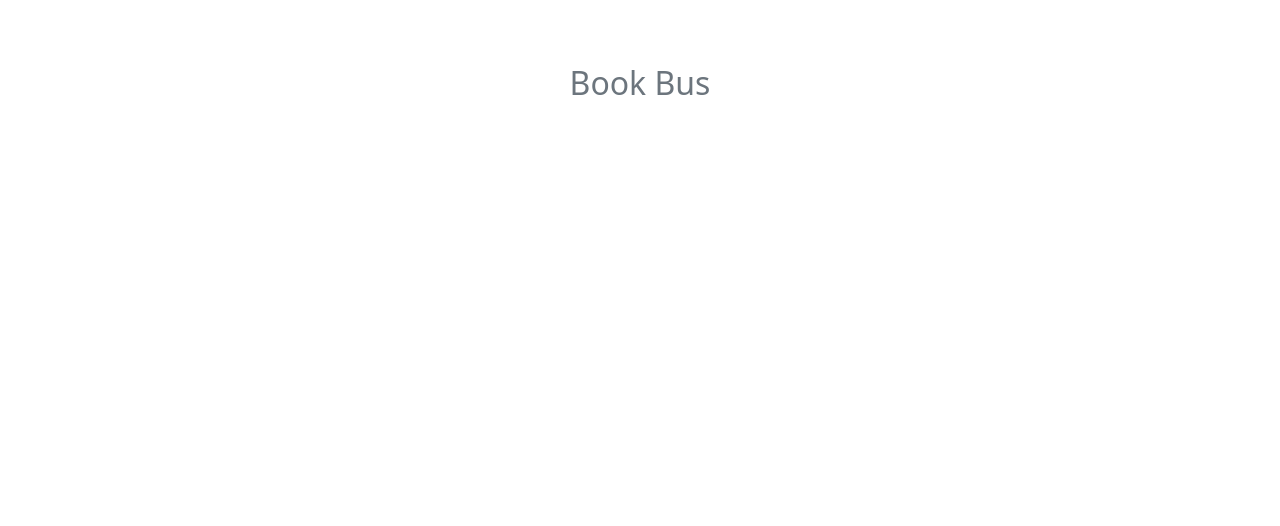
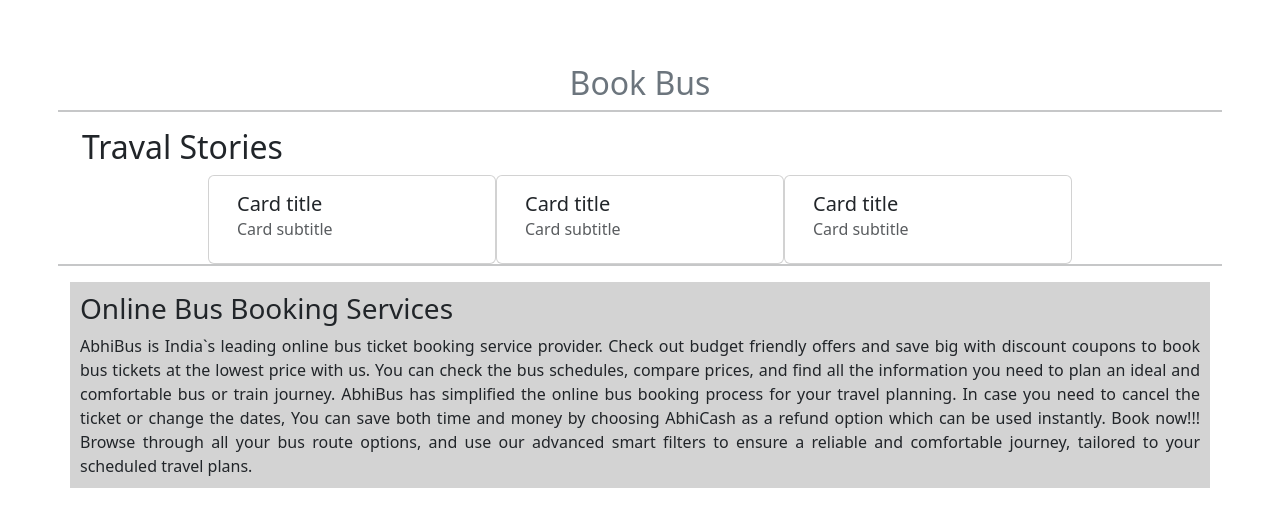
Before and after one commit to cicadaXiR/TravalBookingSyatem, a React (Create React App) app: page /bus in a window 1280 px wide. Shown: the top 526 px of the page. Built offline with nearby package versions, Linux system fonts and the light colour scheme.

Commit message:
changes in busticket.jsx

```diff
--- /dev/null
+++ b/src/Css/travalstory.css
@@ -0,0 +1,5 @@
+.p1{
+    padding: 10px;
+    background-color: lightgrey;
+    text-align: justify;
+}
--- a/src/pages/BusTicket.jsx
+++ b/src/pages/BusTicket.jsx
@@ -1,4 +1,5 @@
 import React from 'react'
+import '../Css/travalstory.css';
 
 export default function BusTicket() {
   return (
@@ -7,12 +8,45 @@
         <div className="container my-5">
           <div className="row justify-content-sm-center my-5">
             <h2 className="text-center pt-3 text-secondary h2">Book Bus</h2>
+            <hr />
             <form>
 
             </form>
-          </div>
+            <h2>Traval Stories</h2>
+
+              <div class="card" style={{ width: "18rem" }}>
+                <div class="card-body">
+                  <h5 class="card-title">Card title</h5>
+                  <h6 class="card-subtitle mb-2 text-muted">Card subtitle</h6>
+                  <p class="card-text"></p>
+                </div>
+              </div>
+
+            <div class="card" style={{ width: "18rem" }}>
+              <div class="card-body">
+                <h5 class="card-title">Card title</h5>
+                <h6 class="card-subtitle mb-2 text-muted">Card subtitle</h6>
+                <p class="card-text"></p>
+              </div>
+            </div>
+
+            <div class="card" style={{ width: "18rem" }}>
+              <div class="card-body">
+                <h5 class="card-title">Card title</h5>
+                <h6 class="card-subtitle mb-2 text-muted">Card subtitle</h6>
+                <p class="card-text"></p>
+              </div>
+            </div>
+          <hr />
+          <p className='p1'>
+            <h3>Online Bus Booking Services</h3>
+            AbhiBus is India`s leading online bus ticket booking service provider. Check out budget friendly offers and save big with discount coupons to book bus tickets at the lowest price with us. You can check the bus schedules, compare prices, and find all the information you need to plan an ideal and comfortable bus or train journey.
+            AbhiBus has simplified the online bus booking process for your travel planning. In case you need to cancel the ticket or change the dates, You can save both time and money by choosing AbhiCash as a refund option which can be used instantly. Book now!!!
+            Browse through all your bus route options, and use our advanced smart filters to ensure a reliable and comfortable journey, tailored to your scheduled travel plans.
+          </p>
         </div>
       </div>
+    </div >
     </>
   )
 }
```
